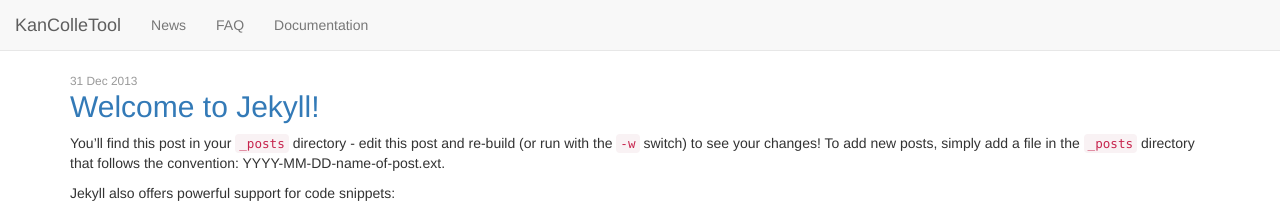
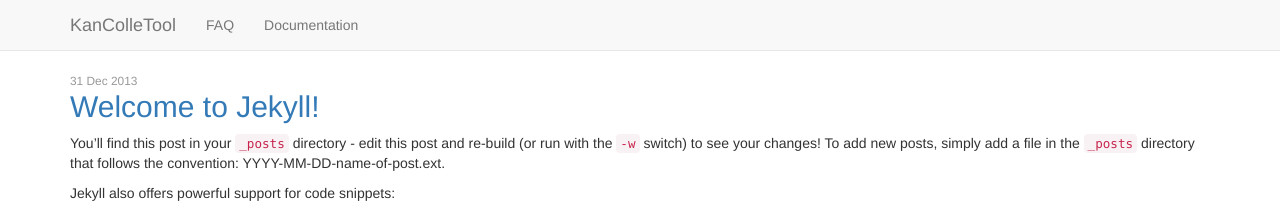
Before and after one commit to KanColleTool/kancolletool.github.io, a Jekyll site: the page built from index.html, in a window 1280 px wide. Shown: the top 208 px of the page. Built offline with Jekyll 4.4.1, drawn with Linux system fonts in a browser that asks for light colours; nearby versions of some CDN libraries; Markdown is read by kramdown in place of the engine named in the settings.

Commit message:
Looks better

```diff
--- a/_layouts/default.html
+++ b/_layouts/default.html
@@ -9,8 +9,8 @@
 		<link rel="stylesheet" href="/css/style.css" />
 	</head>
 	<body>
-		<div class="container">
-			<nav class="navbar navbar-default navbar-fixed-top" role="navigation">
+		<nav class="navbar navbar-default navbar-kct navbar-fixed-top" role="navigation">
+			<div class="container">
 				<div class="navbar-header">
 					<button type="button" class="navbar-toggle" data-toggle="collapse" data-target="#navbar-collapse-1">
 						<span class="sr-only">Toggle navigation</span>
@@ -23,13 +23,13 @@
 
 				<div class="collapse navbar-collapse" id="navbar-collapse-1">
 					<ul class="nav navbar-nav">
-						<li><a href="/">News</a></li>
 						<li><a href="/faq/">FAQ</a></li>
 						<li><a href="/docs/">Documentation</a></li>
 					</ul>
 				</div>
-			</nav>
-
+			</div>
+		</nav>
+		<div class="container">
 			{{ content }}
 		</div>
 
```
